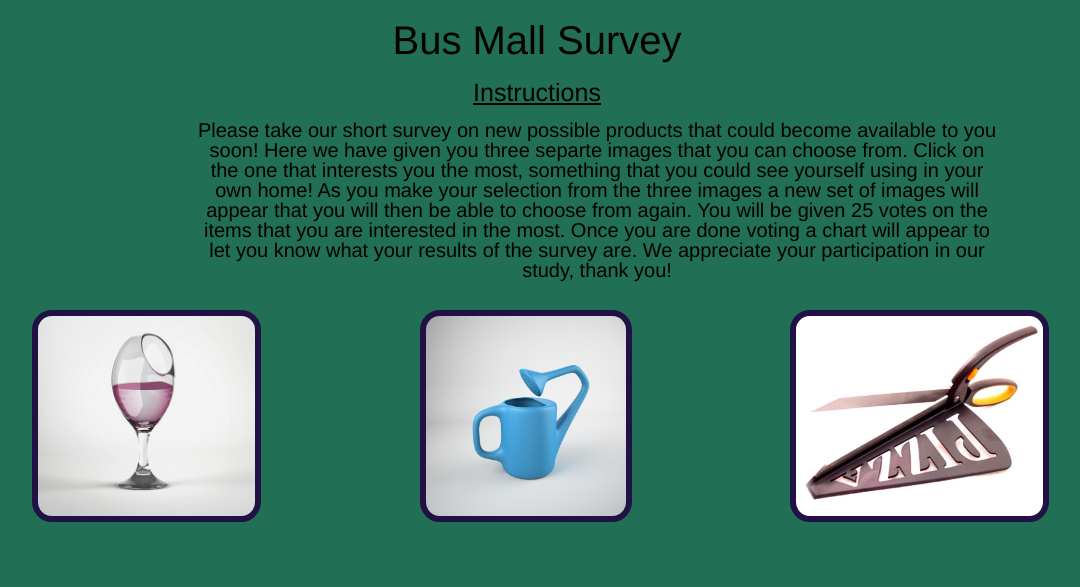
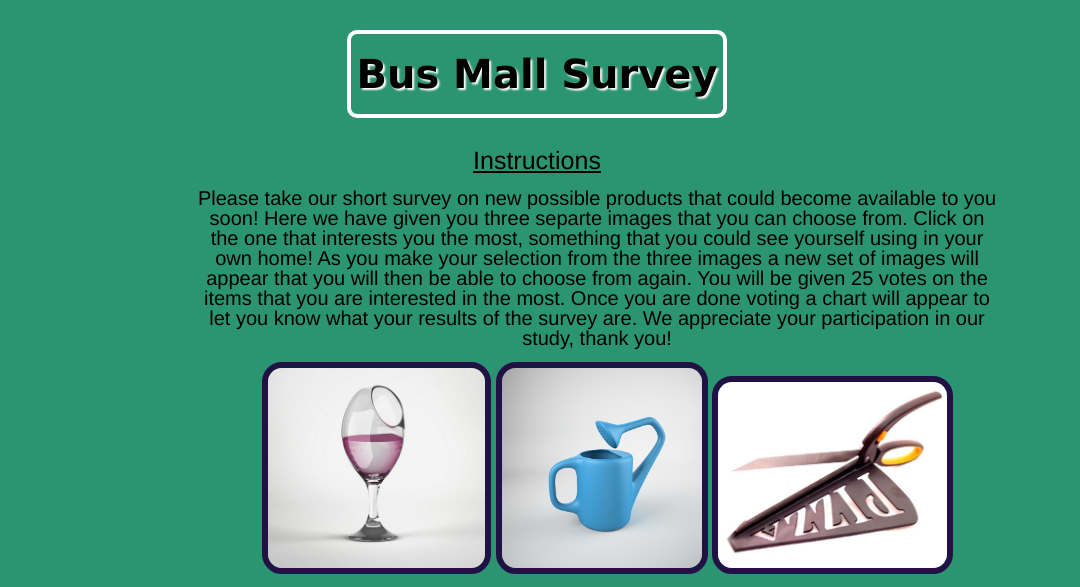
Before and after one commit to niesssiobhan/bus-mall, a plain HTML site: page index.html in a window 1280 px wide. Shown: the whole page, without its empty margins (103-1183 px from the left). Drawn offline with nearby package versions, Linux system fonts and the light colour scheme.

Commit message:
finished

```diff
--- a/app.js
+++ b/app.js
@@ -104,7 +104,7 @@ function handleClick(event) {
             mallItems[i].votes++;
         }
     }
-    if(totalClicks === 5) {
+    if(totalClicks === 25) {
         container.removeEventListener('click', handleClick);
         // showList();
         updateChartArrays();
@@ -203,11 +203,25 @@ var data = {
           easing: 'easeInCubic'
         }
       },
+      options: {
+        legend: {
+            labels: {
+                fontColor: "black",
+                fontSize: 15
+            }
+        },
       scales: {
         yAxes: [{
           ticks: {
+              fontColor: "black",
           }
-        }]
+        }],
+        xAxes: [{
+            ticks: {
+                fontColor: "black",
+      }
+    }]
+}
       }
     });
 }
--- a/style.css
+++ b/style.css
@@ -2,14 +2,23 @@
 
 html{
     font-family: 'Helvetica';
-    background-color: rgba(8, 95, 66, 0.897);
+    background-color: rgba(20, 136, 97, 0.897);
 }
 
 body h1 {
     text-align: center;
     font-size: 40px;
-    margin-bottom: 20px;
-    margin-top: 20px;
+    margin-bottom: 30px;
+    margin-top: 30px;
+    border: 4px solid white;
+    margin-left: 450px;
+    margin-right: 450px;
+    padding-bottom: 20px;
+    padding-top: 20px;
+    font-weight: bold;
+    font-family: Verdana, Geneva, Tahoma, sans-serif;
+    border-radius: 10px;
+    text-shadow: 2px 2px 2px white;
 }
 
 body h2 {
@@ -26,16 +35,18 @@ body p {
     margin-left: 300px;
 }
 
+#image-container {
+    margin-left: 365px;
+}
+
 img {
   border: 6px solid #214;
   border-radius: 20px;
   max-height: 200px;
   max-width: 25%;
   margin: 1.5%;
-  vertical-align: middle;
-  margin-top: 30px;
-  margin-left: 135px;
-
+  margin-left: auto;
+  margin-right: auto;
 }
 
 li {
```
